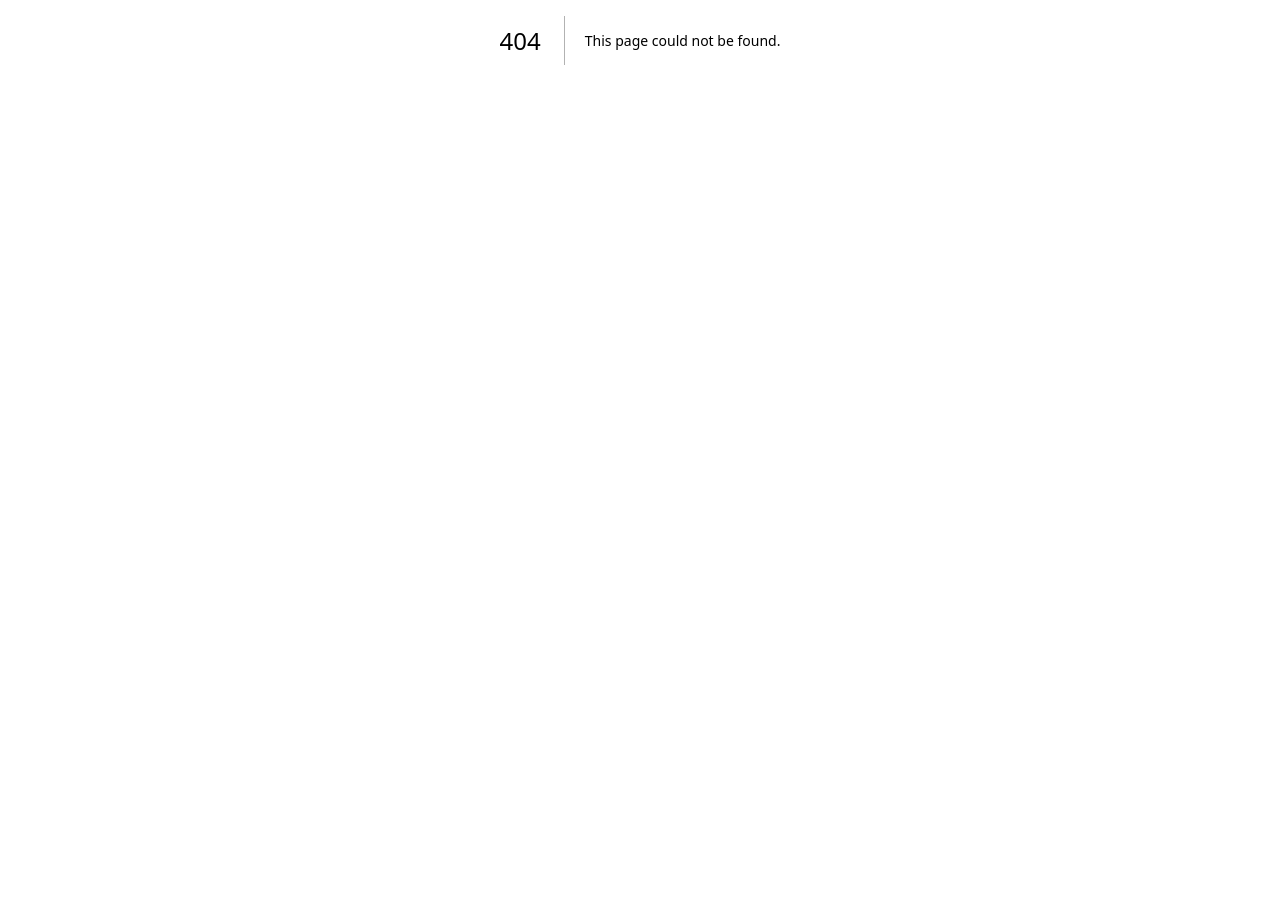
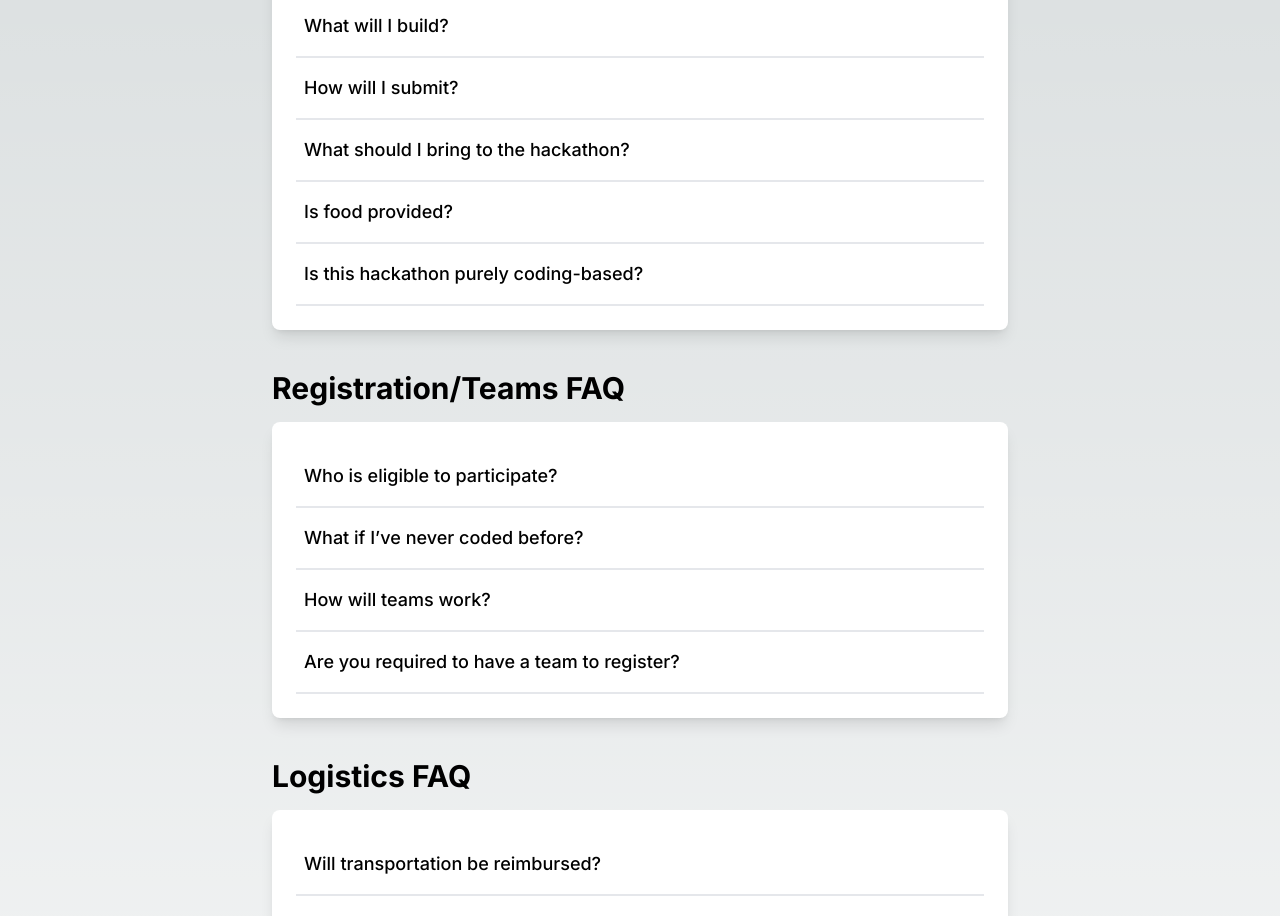
Before and after one commit to adi-varshney/HsnHacks, a Next.js app: page /more-info in a window 1280 px wide. Before the commit this address had no page. Shown: the part 360-1276 px from the top of the page. Before the commit the page ends 800 px from the top, so only its background shows below. Built offline with nearby package versions, Linux system fonts and the light colour scheme.

Commit message:
added more info faq page

```diff
--- a/app/layout.js
+++ b/app/layout.js
@@ -4,8 +4,9 @@ import "./globals.css";
 const inter = Inter({ subsets: ["latin"] });
 
 export const metadata = {
-  title: "Create Next App",
-  description: "Generated by create next app",
+  title: "HSN Hacks",
+  description:
+    "HSN Hacks is a coding competition where students can create solutions to problems through technology, run by students from the High School North CS Club and Girls Who Code.",
 };
 
 export default function RootLayout({ children }) {
--- /dev/null
+++ b/app/more-info/accordion.js
@@ -0,0 +1,21 @@
+"use client";
+
+import { useState } from "react";
+
+const Accordion = ({ question, answer }) => {
+  const [isOpen, setIsOpen] = useState(false);
+
+  return (
+    <div className="border-b-2 border-gray-200">
+      <button
+        className="w-full py-4 text-left focus:outline-none"
+        onClick={() => setIsOpen(!isOpen)}
+      >
+        <h3 className="text-lg font-medium ml-2 hover:font-bold">{question}</h3>
+      </button>
+      {isOpen && <p className="px-4 pb-4">{answer}</p>}
+    </div>
+  );
+};
+
+export default Accordion;
--- /dev/null
+++ b/app/more-info/page.js
@@ -0,0 +1,189 @@
+import Accordion from "./accordion";
+
+const generalFaqData = [
+  {
+    question: "What is HSN Hacks?",
+    answer:
+      "HSN Hacks is a coding competition where students can create solutions to problems through technology, run by students from the High School North CS Club and Girls Who Code.",
+  },
+  {
+    question: "When is HSN Hacks?",
+    answer:
+      "A date will be provided in the coming weeks. It will most likely take place in the fall, around October or November.",
+  },
+  {
+    question: "Is this hackathon purely coding-based?",
+    answer: "Yes, this hackathon is purely coding based.",
+  },
+  {
+    question: "Where can I find an event schedule?",
+    answer:
+      "An event schedule will be released shortly in the coming weeks. It will be available on our Discord Server. Join using the link on the homepage.",
+  },
+  {
+    question: "What will I build? ",
+    answer: "Placeholder",
+  },
+  {
+    question: "How will I submit?",
+    answer: "All submissions will take place through our DevPost.",
+  },
+  {
+    question: "What should I bring to the hackathon?",
+    answer:
+      "You should bring a personal laptop or something to code on, a charger, and snacks you enjoy.",
+  },
+  {
+    question: "Is food provided?",
+    answer: "Breakfast, lunch, and dinner will be provided.",
+  },
+  {
+    question: "Is this hackathon purely coding-based?",
+    answer: "Yes, this hackathon is purely coding based. ",
+  },
+];
+
+const teamsFaqData = [
+  {
+    question: "Who is eligible to participate?",
+    answer:
+      "HSN Hacks is strictly for highschoolers and middle schoolers. College students will not be allowed to attend. ",
+  },
+  {
+    question: "What if I’ve never coded before?",
+    answer:
+      "You do not need any prior coding experience. This is a great way to get introduced to programming. Workshops will help you get started with the basics.",
+  },
+  {
+    question: "How will teams work?",
+    answer: "Placeholder",
+  },
+  {
+    question: "Are you required to have a team to register? ",
+    answer:
+      "No, you can compete independently. However, having a team gives you a better hackathon experience.",
+  },
+];
+
+const logisticsFaqData = [
+  {
+    question: "Will transportation be reimbursed?",
+    answer: "No, transportation costs must be accounted for independently.",
+  },
+  {
+    question: "Do I have to come to workshops?",
+    answer:
+      "No, you do not have to come to workshops. However, it's highly recommended.",
+  },
+  {
+    question: "Do I have to stay for the full event?",
+    answer: "Yes, you must stay for the full event. ",
+  },
+  {
+    question: "Do I need to fill any forms?",
+    answer:
+      "Yes, please join the Discord Server; it contains the required forms and registration process. It's on the home page. ",
+  },
+];
+
+const judgesFaqData = [
+  {
+    question: "Will judging be done on site?",
+    answer: "Judging will be done on site.",
+  },
+  {
+    question: "Who are the judges?",
+    answer: "Placeholder",
+  },
+  {
+    question: "How will they grade projects?",
+    answer:
+      "Judges will use a rubric to grade projects. They will be given to everyone before the hackathon via our Discord Server.",
+  },
+];
+
+const prizesFaqData = [
+  {
+    question: "What are the prizes?",
+    answer: "Prizes will vary from gift cards to textbooks. ",
+  },
+  {
+    question: "Are there participation awards?",
+    answer: "No, there are no participation awards. ",
+  },
+];
+
+const FAQ = () => {
+  return (
+    <div className="max-w-3xl mx-auto px-4 py-8">
+      <main>
+        <div className="mb-10">
+          <h1 className="text-3xl font-bold mb-4">General FAQ</h1>
+          <div className="bg-white p-6 rounded-lg shadow-lg">
+            {generalFaqData.map((item, index) => (
+              <Accordion
+                key={index}
+                question={item.question}
+                answer={item.answer}
+              />
+            ))}
+          </div>
+        </div>
+
+        <div className="mb-10">
+          <h1 className="text-3xl font-bold mb-4">Registration/Teams FAQ</h1>
+          <div className="bg-white p-6 rounded-lg shadow-lg">
+            {teamsFaqData.map((item, index) => (
+              <Accordion
+                key={index}
+                question={item.question}
+                answer={item.answer}
+              />
+            ))}
+          </div>
+        </div>
+
+        <div className="mb-10">
+          <h1 className="text-3xl font-bold mb-4">Logistics FAQ</h1>
+          <div className="bg-white p-6 rounded-lg shadow-lg">
+            {logisticsFaqData.map((item, index) => (
+              <Accordion
+                key={index}
+                question={item.question}
+                answer={item.answer}
+              />
+            ))}
+          </div>
+        </div>
+
+        <div className="mb-10">
+          <h1 className="text-3xl font-bold mb-4">Judges FAQ</h1>
+          <div className="bg-white p-6 rounded-lg shadow-lg">
+            {judgesFaqData.map((item, index) => (
+              <Accordion
+                key={index}
+                question={item.question}
+                answer={item.answer}
+              />
+            ))}
+          </div>
+        </div>
+
+        <div className="mb-10">
+          <h1 className="text-3xl font-bold mb-4">Prizes FAQ</h1>
+          <div className="bg-white p-6 rounded-lg shadow-lg">
+            {prizesFaqData.map((item, index) => (
+              <Accordion
+                key={index}
+                question={item.question}
+                answer={item.answer}
+              />
+            ))}
+          </div>
+        </div>
+      </main>
+    </div>
+  );
+};
+
+export default FAQ;
--- a/app/page.js
+++ b/app/page.js
@@ -1,20 +1,24 @@
 "use client";
 
-import bg from "@/public/herobg.png"
 import { useState, useEffect } from "react";
 
 export default function Home() {
   const [typedChar, setTypedChar] = useState(0);
 
   useEffect(() => {
-    const intervalId = setInterval(() => { setTypedChar((typedChar) => typedChar + 1) }, 100);
+    const intervalId = setInterval(() => {
+      setTypedChar((typedChar) => typedChar + 1);
+    }, 100);
     return () => clearInterval(intervalId);
-  }, [])
+  }, []);
 
   return (
     <main className="flex min-h-screen flex-col items-center justify-between p-24">
       <div className="text-7xl font-mono z-10">
-        <h1>{"HSN Hacks".substring(0, typedChar)}<span className="animate-pulse">|</span></h1>
+        <h1>
+          {"HSN Hacks".substring(0, typedChar)}
+          <span className="animate-pulse">|</span>
+        </h1>
       </div>
 
       <div className="text-3xl flex flex-row font-mono z-10">
@@ -31,8 +35,8 @@ export default function Home() {
 
       <div className="mb-32 grid text-center lg:max-w-5xl lg:w-full lg:mb-0 lg:grid-cols-4 lg:text-left">
         <a
-          href="https://nextjs.org/docs?utm_source=create-next-app&utm_medium=appdir-template&utm_campaign=create-next-app"
-          className="group rounded-lg border border-transparent px-5 py-4 transition-colors hover:border-gray-300 hover:bg-gray-100 hover:dark:border-neutral-700 hover:dark:bg-neutral-800/30"
+          href="/more-info"
+          className="group rounded-lg border border-transparent px-5 py-4 transition-colors hover:border-gray-300 hover:bg-gray-100 hover:dark:border-neutral-700 hover:dark:bg-neutral-800 hover:dark:bg-opacity-30"
           target="_blank"
           rel="noopener noreferrer"
         >
@@ -43,7 +47,7 @@ export default function Home() {
             </span>
           </h2>
           <p className={`m-0 max-w-[30ch] text-sm opacity-50`}>
-            Find in-depth information about location to logistics
+            Find in-depth information from location to logistics
           </p>
         </a>
 
@@ -60,7 +64,8 @@ export default function Home() {
             </span>
           </h2>
           <p className={`m-0 max-w-[30ch] text-sm opacity-50`}>
-            Join our Discord for new annoucements and a direct line of communication
+            Join our Discord for new announcements and a direct line of
+            communication
           </p>
         </a>
 
@@ -77,12 +82,12 @@ export default function Home() {
             </span>
           </h2>
           <p className={`m-0 max-w-[30ch] text-sm opacity-50`}>
-            Meet the team bringing this Hackathon to Life
+            Meet the team bringing this hackathon to life
           </p>
         </a>
 
         <a
-          href="/Sponsorships"
+          href="/sponsorships"
           className="group rounded-lg border border-transparent px-5 py-4 transition-colors hover:border-gray-300 hover:bg-gray-100 hover:dark:border-neutral-700 hover:dark:bg-neutral-800/30"
           target="_blank"
           rel="noopener noreferrer"
@@ -94,7 +99,7 @@ export default function Home() {
             </span>
           </h2>
           <p className={`m-0 max-w-[30ch] text-sm opacity-50 text-balance`}>
-            See the incidiable organizations supporting our mission
+            See the incredible organizations supporting our mission
           </p>
         </a>
       </div>
```
